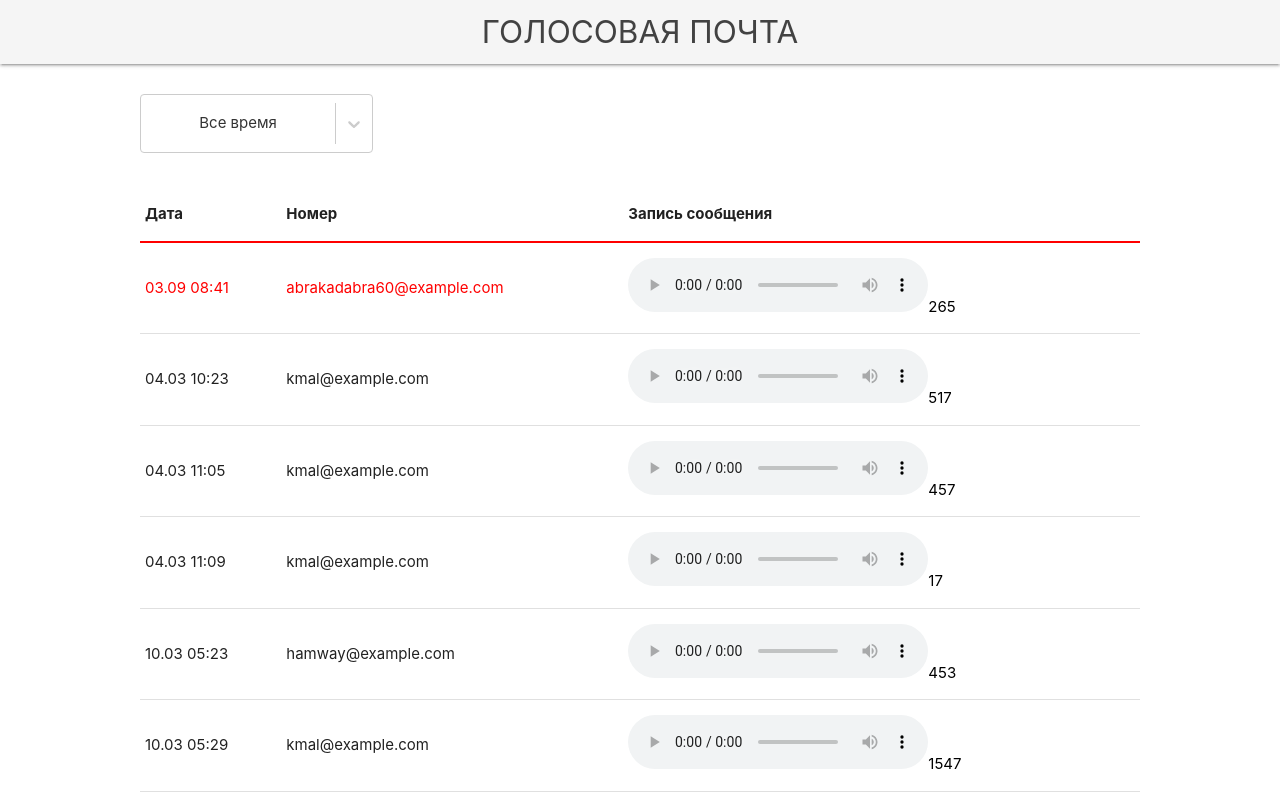
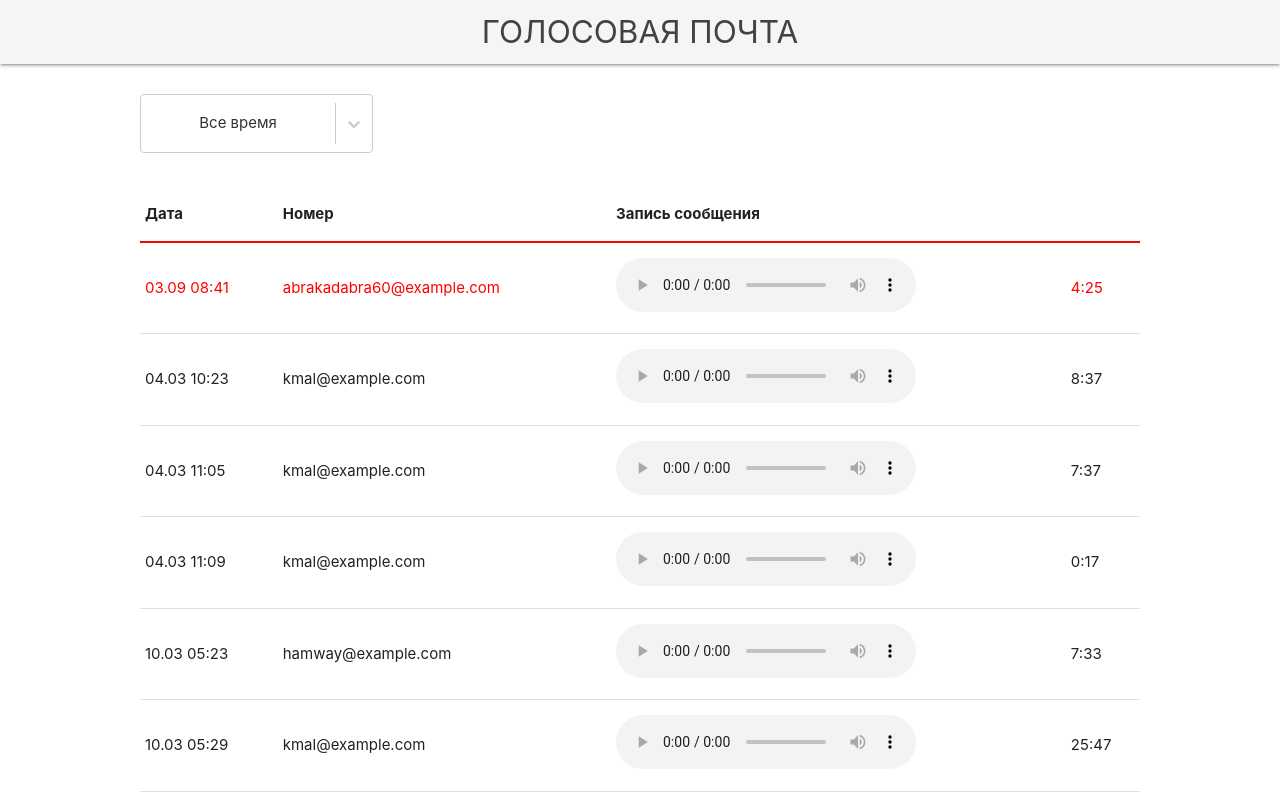
Before and after one commit to Konton022/react-voice-mail, a React (Create React App) app: page / in a window 1280 px wide. Shown: the top 800 px of the page. Built offline with nearby package versions, Linux system fonts and the light colour scheme.

Commit message:
duration func was added

```diff
--- a/src/components/Table.jsx
+++ b/src/components/Table.jsx
@@ -4,6 +4,11 @@ import ReactAudioPlayer from 'react-audio-player';
 const Table = ({ mails, loading }) => {
     const addZeroStr = (number) => {
         return number < 10 ? `0${number}` : `${number}`;
+    };
+    const setDurationStr = (number) => {
+        const minutes = Math.floor(number / 60);
+        const seconds = number % 60;
+        return `${minutes}:${seconds}`;
     };
     const showTime = (time) => {
         let seconds = Date.parse(time);
@@ -35,12 +40,10 @@ const Table = ({ mails, loading }) => {
                                 <ReactAudioPlayer
                                     src='https://www.soundhelix.com/examples/mp3/SoundHelix-Song-8.mp3'
                                     controls
-                                    onPlay={console.log('play')}
-
                                 />
-                                <span className='duration-item'>
-                                    {item.Duration}
-                                </span>
+                            </td>
+                            <td className='ml-0'>
+                                {setDurationStr(item.Duration)}
                             </td>
                         </tr>
                     );
--- a/src/index.css
+++ b/src/index.css
@@ -28,5 +28,6 @@ tbody tr:first-child {
   padding: 15px 0;
 }
 .duration-item {
-  color: black
+  color: black;
+  padding: auto;;
 }
```
